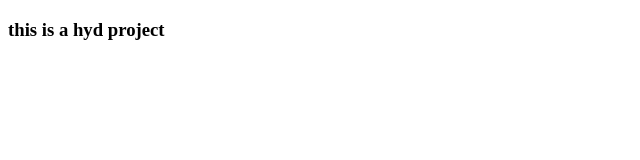
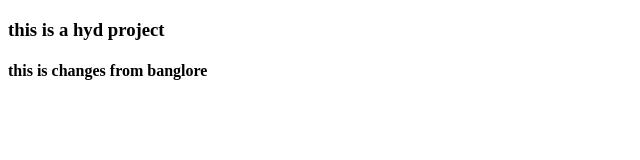
Before and after one commit to Raju-tech-code/65R-version, a plain HTML site: page index.html in a window 1280 px wide. Shown: the whole page, without its empty margins (0-640 px from the left). Drawn offline with Linux system fonts and the light colour scheme.

Commit message:
banglore changes

```diff
--- a/index.html
+++ b/index.html
@@ -7,5 +7,6 @@
 </head>
 <body>
    <h3>this is a hyd project</h3>
+   <h4>this is changes from banglore</h4>
 </body>
 </html>
```
